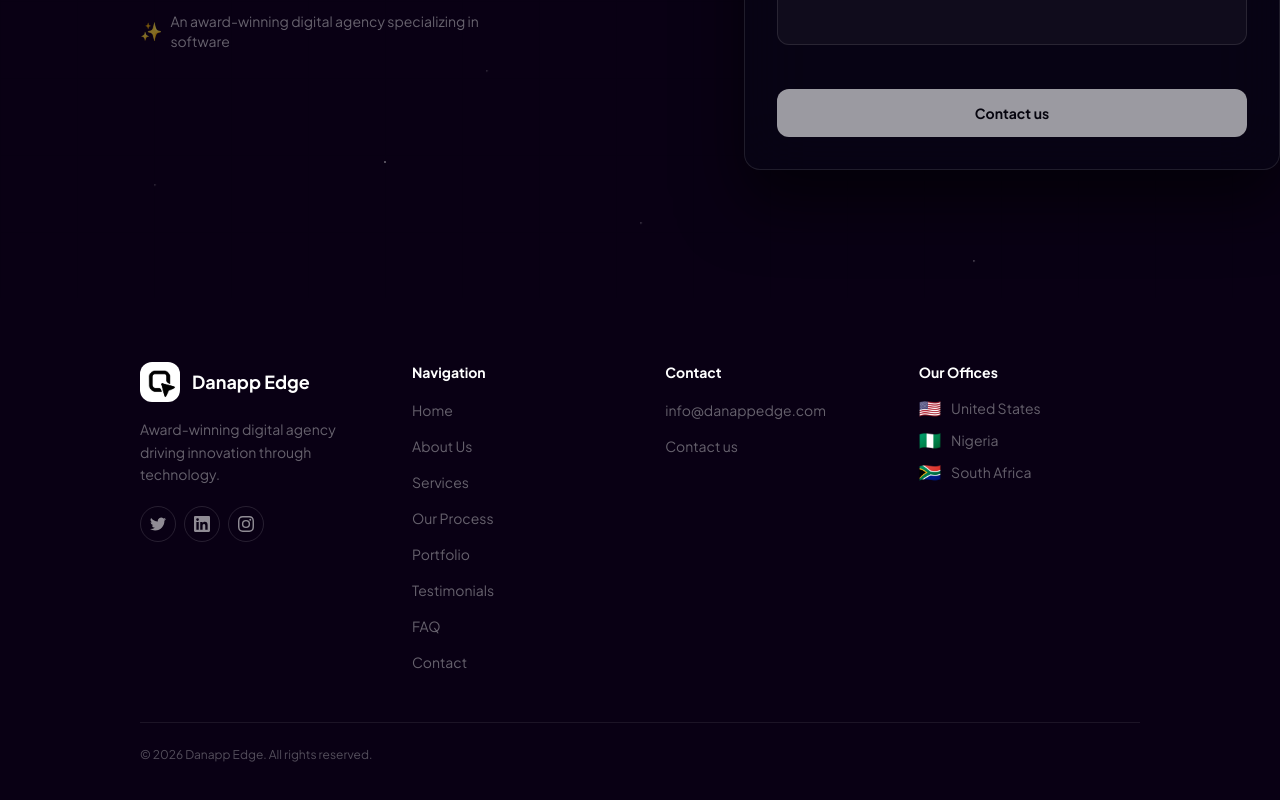
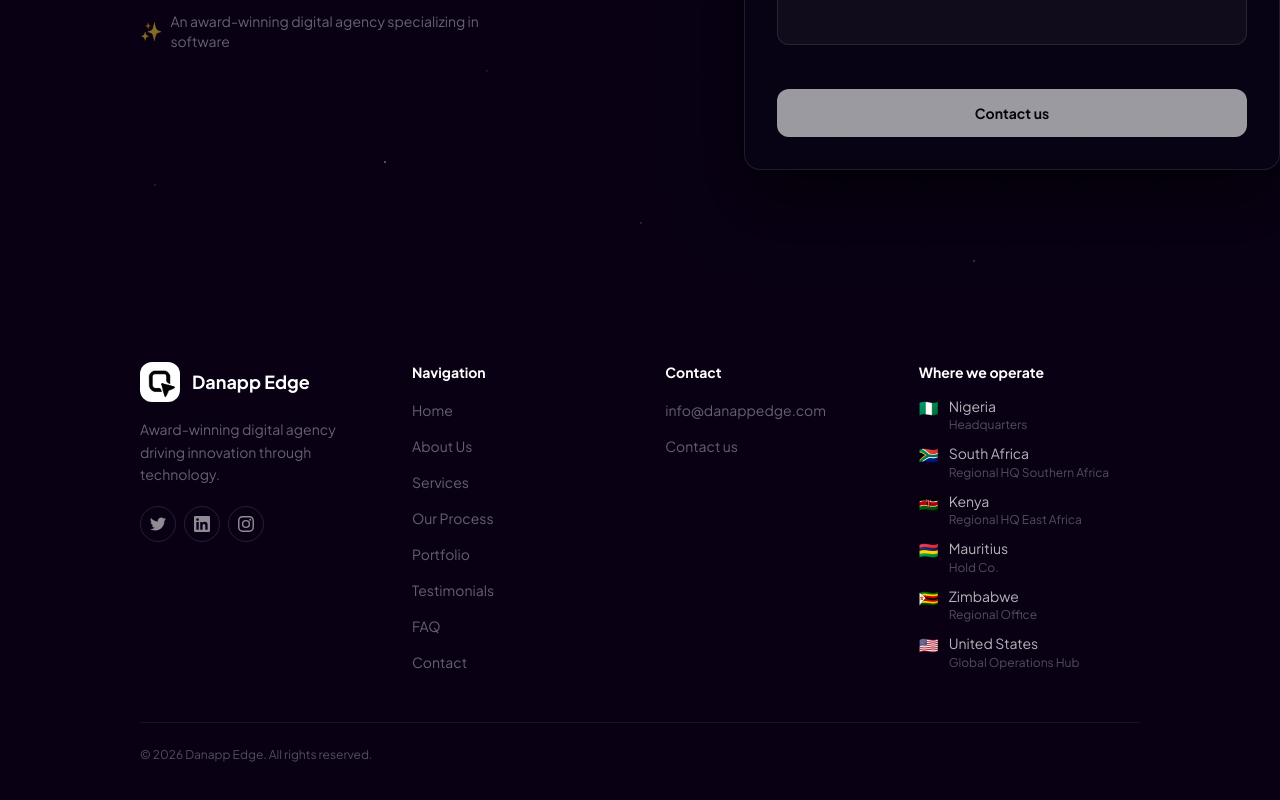
Before and after one commit to pelumibabs/danapp-edge-website, a React (Vite) app: page / in a window 1280 px wide. Shown: the part 10294-11094 px from the top of the page. Built offline with nearby package versions, Linux system fonts and the light colour scheme; no server answers.

Commit message:
Added countries

```diff
--- a/src/components/Footer.tsx
+++ b/src/components/Footer.tsx
@@ -10,9 +10,12 @@ const NAV_LINKS = [
 ]
 
 const OFFICES = [
-  { flag: '🇺🇸', country: 'United States' },
-  { flag: '🇳🇬', country: 'Nigeria'        },
-  { flag: '🇿🇦', country: 'South Africa'  },
+  { flag: '🇳🇬', country: 'Nigeria',        subtitle: 'Headquarters'                },
+  { flag: '🇿🇦', country: 'South Africa',   subtitle: 'Regional HQ Southern Africa' },
+  { flag: '🇰🇪', country: 'Kenya',          subtitle: 'Regional HQ East Africa'     },
+  { flag: '🇲🇺', country: 'Mauritius',      subtitle: 'Hold Co.'                    },
+  { flag: '🇿🇼', country: 'Zimbabwe',       subtitle: 'Regional Office'             },
+  { flag: '🇺🇸', country: 'United States',  subtitle: 'Global Operations Hub'       },
 ]
 
 function SocialIcon({ href, children }: { href: string; children: React.ReactNode }) {
@@ -125,12 +128,15 @@ export default function Footer() {
 
           {/* Offices */}
           <div>
-            <h4 className="text-sm font-bold mb-4" style={{ color: '#FFFFFF' }}>Our Offices</h4>
+            <h4 className="text-sm font-bold mb-4" style={{ color: '#FFFFFF' }}>Where we operate</h4>
             <ul className="space-y-3">
               {OFFICES.map((o) => (
-                <li key={o.country} className="flex items-center gap-2.5">
-                  <span className="text-lg leading-none">{o.flag}</span>
-                  <span className="text-sm" style={{ color: 'rgba(255,255,255,0.38)' }}>{o.country}</span>
+                <li key={o.country} className="flex items-start gap-2.5">
+                  <span className="text-base leading-none mt-0.5 shrink-0">{o.flag}</span>
+                  <div>
+                    <p className="text-sm leading-tight" style={{ color: 'rgba(255,255,255,0.70)' }}>{o.country}</p>
+                    <p className="text-xs mt-0.5" style={{ color: 'rgba(255,255,255,0.30)' }}>{o.subtitle}</p>
+                  </div>
                 </li>
               ))}
             </ul>
```
Also changed, not shown: 2 other files (tests, documents, lock files or other folders).
